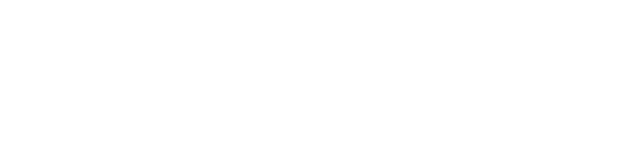
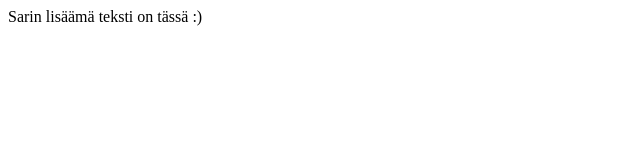
Before and after one commit to lerma111/Testirepo-Sari-Leevi, a plain HTML site: page index.html in a window 1280 px wide. Shown: the whole page, without its empty margins (0-640 px from the left). Drawn offline with Linux system fonts and the light colour scheme.

Commit message:
Lisätty tekstiä

```diff
--- a/index.html
+++ b/index.html
@@ -7,6 +7,6 @@
     <title>testi</title>
 </head>
 <body>
-
+  Sarin lisäämä teksti on tässä :)
 </body>
 </html>
```
